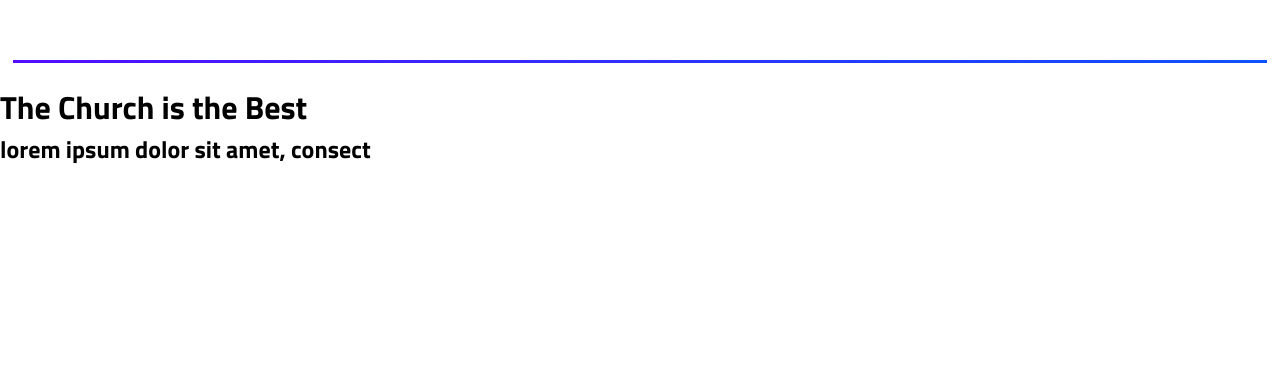
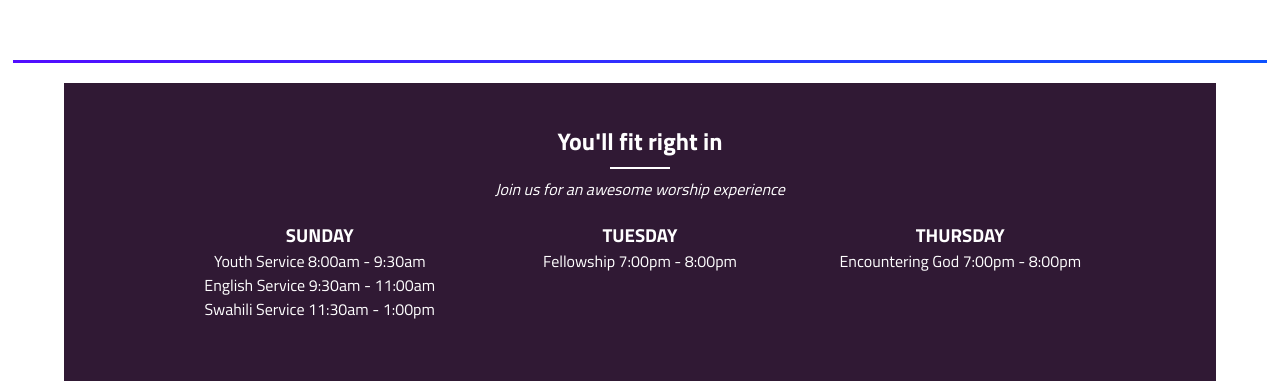
Before and after one commit to Josekariz/stmonic, a React (Create React App) app: page / in a window 1280 px wide. Shown: the part 820-1201 px from the top of the page. Before the commit the page ends 987 px from the top, so only its background shows below. Built offline with nearby package versions, Linux system fonts and the light colour scheme.

Commit message:
create services info component

```diff
--- /dev/null
+++ b/src/homepage/ChurchGenInfo.css
@@ -0,0 +1,68 @@
+.church-gen-info {
+    width: 90%;
+    max-width: 1200px;
+    margin: 0 auto;
+    background-color: #301934;
+    color: white;
+    padding: 20px;
+    font-size: 16px;
+  }
+
+  .upper-text {
+    text-align: center;
+  }
+
+  .white-underline {
+    height: 2px;
+    width: 60px;
+    background-color: white;
+    margin: 8px auto;
+  }
+
+  .italic-text {
+    font-style: italic;
+    text-align: center;
+    max-width: 600px;
+    margin: 0 auto;
+  }
+
+  .schedule-container {
+    display: flex;
+    justify-content: space-between;
+    flex-wrap: wrap;
+    margin-top: 20px;
+  }
+
+  .day-container {
+    flex: 1 1 300px;
+    text-align: center;
+    margin-bottom: 20px;
+  }
+
+  .day-container h3 {
+    text-transform: uppercase;
+  }
+
+  .day-container ul {
+    list-style: none;
+    padding: 0;
+  }
+
+  .day-container li {
+    text-align: center;
+  }
+
+  /* Responsive Styles */
+  @media screen and (max-width: 600px) {
+    .church-gen-info {
+      font-size: 14px;
+    }
+
+    .schedule-container {
+      flex-direction: column;
+    }
+
+    .day-container {
+      max-width: 100%;
+    }
+  }
--- /dev/null
+++ b/src/homepage/ChurchGenInfo.js
@@ -0,0 +1,38 @@
+import React from "react";
+import "./ChurchGenInfo.css"; // Create a separate CSS file for your styles if you haven't already.
+
+function ChurchGenInfo() {
+  return (
+    <div className="church-gen-info">
+      <div className="upper-text">
+        <h2>You'll fit right in</h2>
+        <div className="white-underline"></div>
+        <p className="italic-text">Join us for an awesome worship experience</p>
+      </div>
+      <div className="schedule-container">
+        <div className="day-container">
+          <h3>SUNDAY</h3>
+          <ul>
+            <li>Youth Service 8:00am - 9:30am</li>
+            <li>English Service 9:30am - 11:00am</li>
+            <li>Swahili Service 11:30am - 1:00pm</li>
+          </ul>
+        </div>
+        <div className="day-container">
+          <h3>TUESDAY</h3>
+          <ul>
+            <li>Fellowship 7:00pm - 8:00pm</li>
+          </ul>
+        </div>
+        <div className="day-container">
+          <h3>THURSDAY</h3>
+          <ul>
+            <li>Encountering God 7:00pm - 8:00pm</li>
+          </ul>
+        </div>
+      </div>
+    </div>
+  );
+}
+
+export default ChurchGenInfo;
--- a/src/homepage/Home.js
+++ b/src/homepage/Home.js
@@ -1,6 +1,7 @@
 import React from "react";
 import Navbar1 from "../Nav/Navbar1";
 import SegmentationLine from "../SegmentationLine";
+import ChurchGenInfo from "./ChurchGenInfo";
 import "./home.css"; // Import the home.css file
 import VideoBackground from "./VideoBackground.js"; // Import the VideoBackground component
 
@@ -14,11 +15,9 @@ const Home = () => {
       </div>
       <div className="content-container">
         <SegmentationLine/>
-        <h1>The Church is the Best</h1>
-        {/* Add other content here */}
-        <h2>
-          lorem ipsum dolor sit amet, consect
-        </h2>
+        <div className="church-gen-info">
+         <ChurchGenInfo/>
+        </div>
       </div>
     </div>
   );
--- a/src/homepage/home.css
+++ b/src/homepage/home.css
@@ -19,3 +19,6 @@
   margin-top: 100vh;
 
 }
+.church-gen-info{
+  height: auto;
+}
```
